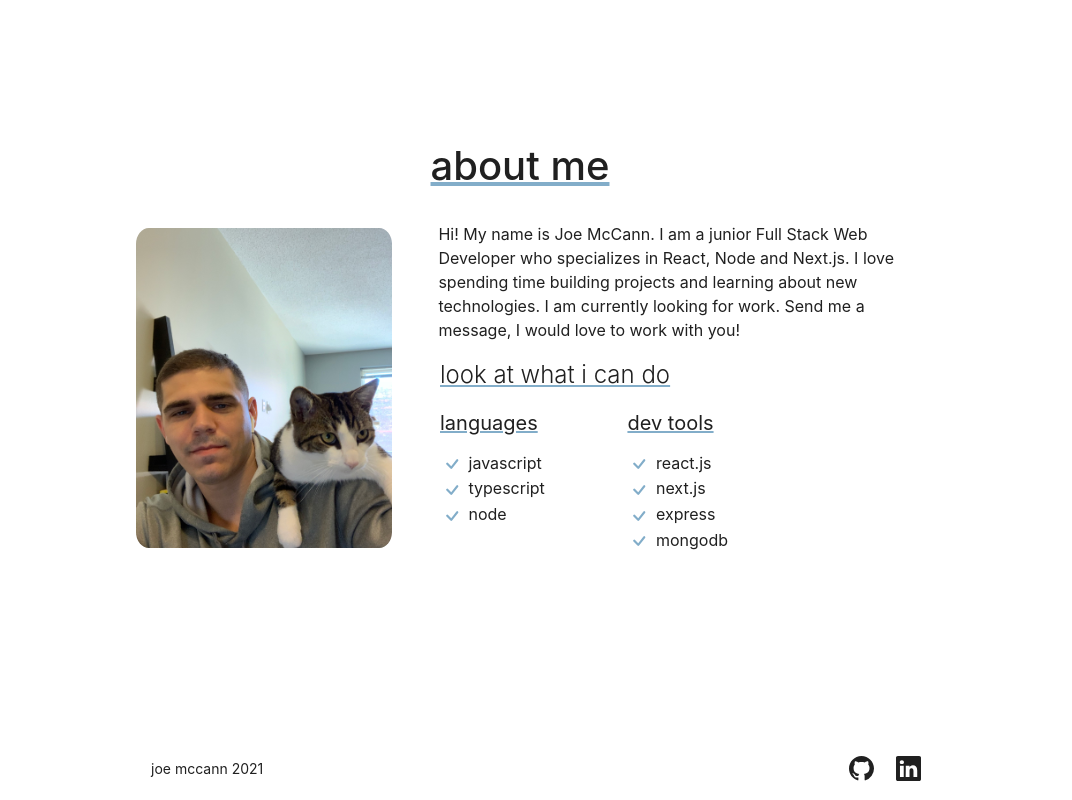
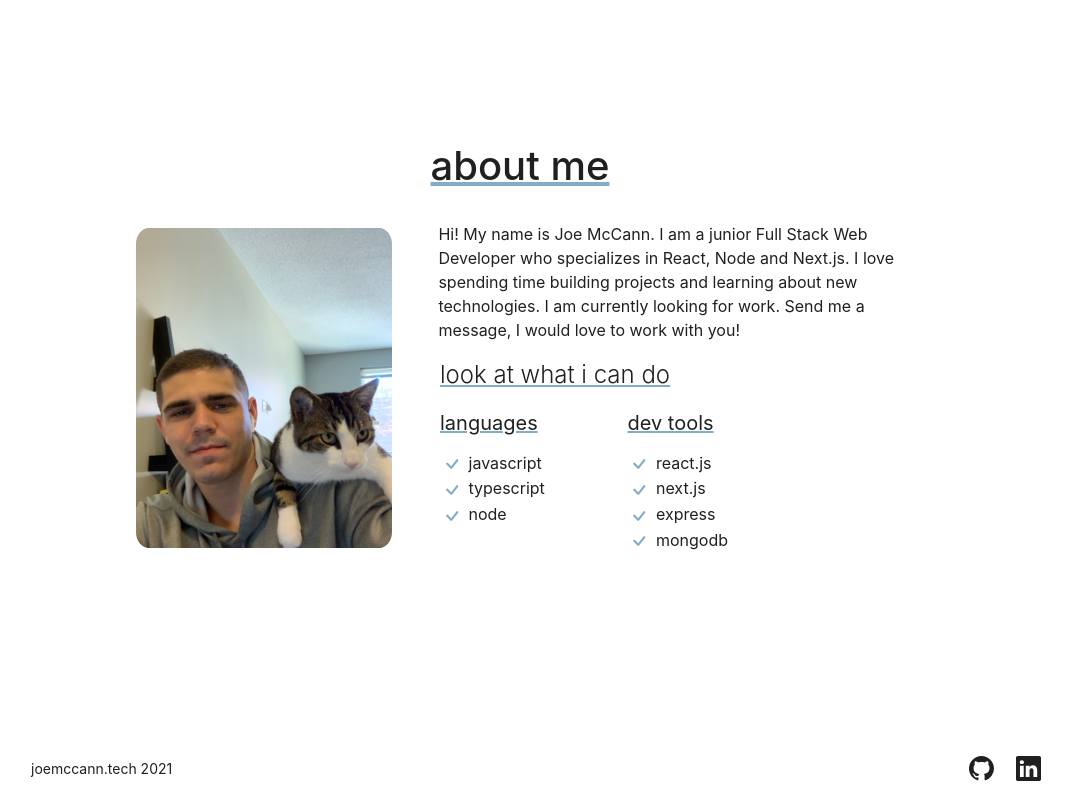
Before and after one commit to the-rabblerouser/portfolio, a Next.js app: page / in a window 1280 px wide. Shown: the part 917-1717 px from the top of the page, without its empty margins (104-1176 px from the left). Built offline with nearby package versions, Linux system fonts and the light colour scheme.

Commit message:
fixed footer spacing

```diff
--- a/components/Footer.js
+++ b/components/Footer.js
@@ -9,7 +9,7 @@ const Footer = () => {
 		<>
 			<footer className="container">
 				<div className="footerContent">
-					<p>joe mccann {year}</p>
+					<p>joemccann.tech {year}</p>
 					<div className="link">
 						<div className="icons">
 							<a href="https://github.com/the-rabblerouser">
@@ -25,7 +25,7 @@ const Footer = () => {
 			<style jsx>
 				{`
 					.container {
-						max-width: 800px;
+						max-width: 65rem;
 					}
 
 					.footerContent {
```
